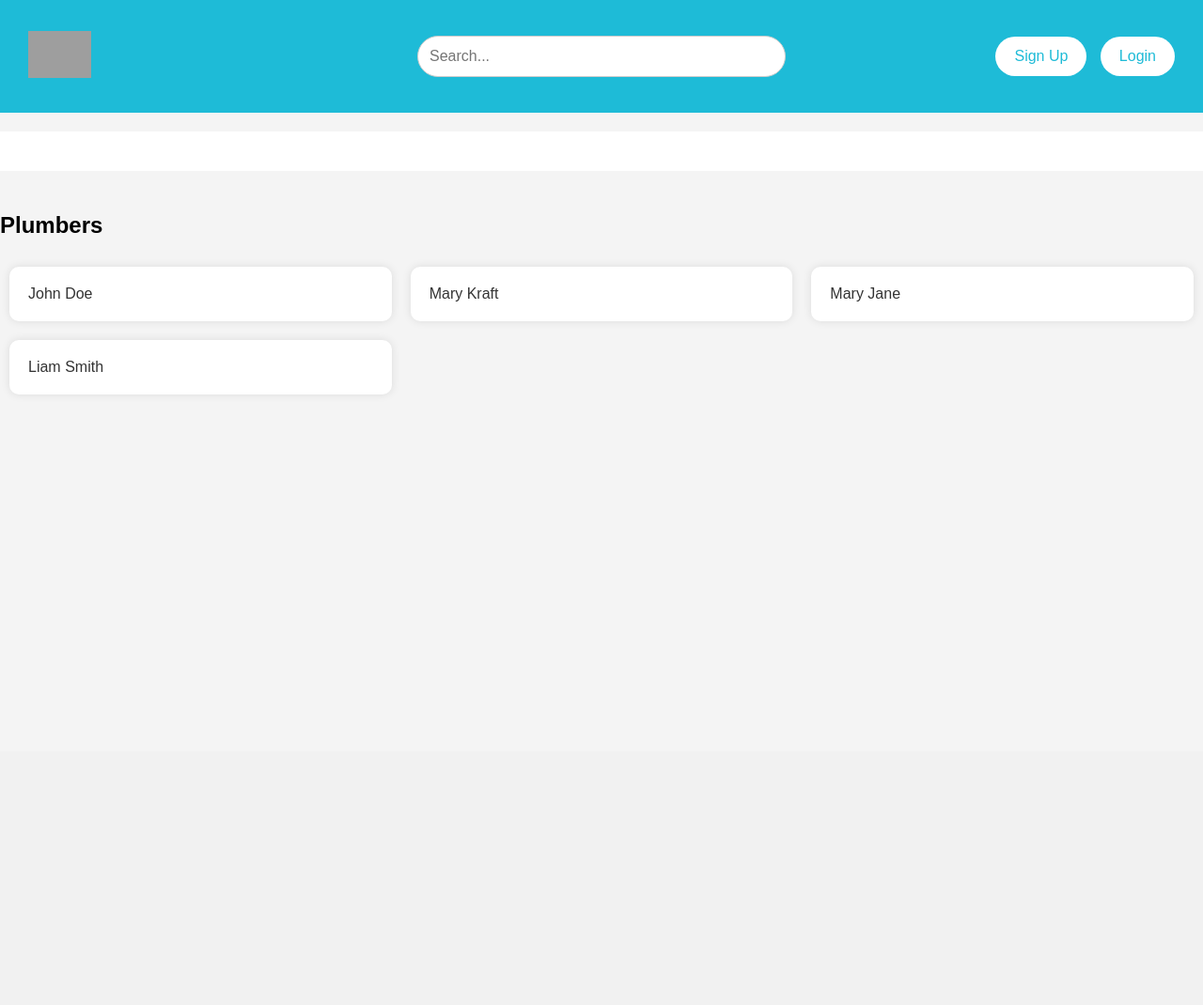
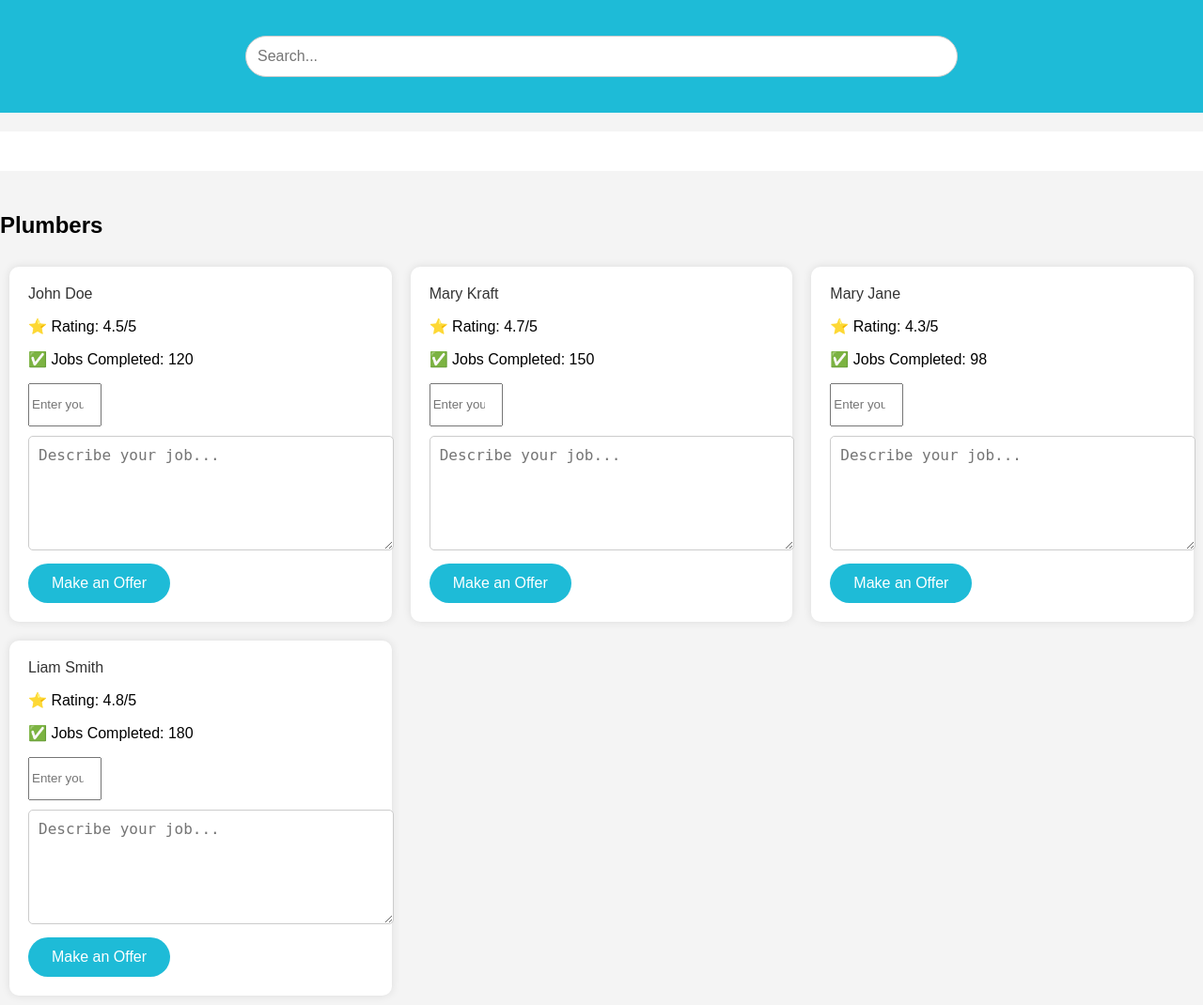
Before and after one commit to sph4919/Simplyhire, a PHP site: page /Demo/services/plumbing.html in a window 1280 px wide. Shown: the whole page at 94% size. Before the commit the page ends 420 px from the top, so only its background shows below. Run offline with PHP 8.4, Linux system fonts and the light colour scheme; grey boxes are pictures that could not be loaded.

Commit message:
nirjar final push

```diff
--- a/Demo/serviceSide/serviceLogin.html
+++ b/Demo/serviceSide/serviceLogin.html
@@ -8,7 +8,6 @@
 
     <script src="servicejs/eventhandler.js"></script>
     <style>
-
         * {
             margin: 0;
             padding: 0;
@@ -41,6 +40,7 @@
                 opacity: 0;
                 transform: translateY(-20px);
             }
+
             to {
                 opacity: 1;
                 transform: translateY(0);
@@ -128,11 +128,11 @@
 <body>
     <div class="container">
 
-        <div class="signup">
+        <!-- <div class="signup">
             <div class="signup-btn">
                 <a href="servSignup.html">Sign Up</a>
             </div>
-        </div>
+        </div> -->
 
 
         <div class="user-login">
--- a/Demo/services/outdoorcare.html
+++ b/Demo/services/outdoorcare.html
@@ -17,10 +17,10 @@
         <div class="nav-middle">
             <input type="text" placeholder="Search..." class="search-bar">
         </div>
-        <div class="nav-right">
+        <!-- <div class="nav-right">
             <a href="../u_log.html"><button onclick="location.href='login.html'">Sign Up</button></a>
             <a href="../u_sign.html"><button onclick="location.href='../u_log.html'">Login</button></a>
-        </div>
+        </div> -->
     </nav>
     <marquee class="marquee">🚀 Welcome to our platform! Find services easily and connect with professionals. 🚀
     </marquee>
--- a/Demo/services/plumbing.html
+++ b/Demo/services/plumbing.html
@@ -11,36 +11,59 @@
 <body>
     <!-- Navigation Bar -->
     <nav>
-        <div class="nav-left">
+        <!-- <div class="nav-left">
             <img src="images/logo.png" alt="Logo" class="logo">
-        </div>
+        </div> -->
         <div class="nav-middle">
             <input type="text" placeholder="Search..." class="search-bar">
         </div>
-        <div class="nav-right">
-            <a href="../u_log.html"><button onclick="location.href='login.html'">Sign Up</button></a>
-            <a href="../u_sign.html"><button onclick="location.href='../u_log.html'">Login</button></a>
-        </div>
+        <!-- <div class="nav-right">
+            <a href="../u_log.html"><button>Sign Up</button></a>
+            <a href="../u_sign.html"><button>Login</button></a>
+        </div> -->
     </nav>
-    <marquee class="marquee">🚀 Welcome to our platform! Find services easily and connect with professionals. 🚀
-    </marquee>
+    <marquee class="marquee">🚀 Welcome to our platform! Find services easily and connect with professionals. 🚀</marquee>
 
     <div class="plumbing-main">
         <div class="plumber-header">
             <h2>Plumbers</h2>
         </div>
         <div class="service-list">
-            <div>
+
+            <div class="service-provider">
                 <a href="#">John Doe</a>
+                <p>⭐ Rating: 4.5/5</p>
+                <p>✅ Jobs Completed: 120</p>
+                <input type="number" id="offer-rate"placeholder="Enter your offer">
+                <textarea placeholder="Describe your job..."></textarea>
+                <button class="offer-btn">Make an Offer</button>
             </div>
-            <div>
+
+            <div class="service-provider">
                 <a href="#">Mary Kraft</a>
+                <p>⭐ Rating: 4.7/5</p>
+                <p>✅ Jobs Completed: 150</p>
+                <input type="number" id="offer-rate"placeholder="Enter your offer">
+                <textarea placeholder="Describe your job..."></textarea>
+                <button class="offer-btn">Make an Offer</button>
             </div>
-            <div>
+
+            <div class="service-provider">
                 <a href="#">Mary Jane</a>
+                <p>⭐ Rating: 4.3/5</p>
+                <p>✅ Jobs Completed: 98</p>
+                <input type="number" id="offer-rate"placeholder="Enter your offer">
+                <textarea placeholder="Describe your job..."></textarea>
+                <button class="offer-btn">Make an Offer</button>
             </div>
-            <div>
+
+            <div class="service-provider">
                 <a href="#">Liam Smith</a>
+                <p>⭐ Rating: 4.8/5</p>
+                <p>✅ Jobs Completed: 180</p>
+                <input type="number" id="offer-rate"placeholder="Enter your offer">
+                <textarea placeholder="Describe your job..."></textarea>
+                <button class="offer-btn">Make an Offer</button>
             </div>
         </div>
     </div>
--- a/Demo/styles_m.css
+++ b/Demo/styles_m.css
@@ -107,7 +107,20 @@ nav {
     border-radius: 50px; /* Capsule shape */
     transition: 0.3s;
 }
-
+.service-provider textarea {
+    width: 100%;
+    height: 100px;
+    padding: 10px;
+    margin: 10px 0;
+    border: 1px solid #ccc;
+    border-radius: 5px;
+    font-size: 16px;
+}
 .service-list button:hover {
     background-color: #17a2b8;
 }
+
+#offer-rate{
+    width: 70px;
+    height: 40px;
+}
```
Also changed, not shown: Demo/serviceSide/dashboard.html (+7 -3 lines), Demo/u_main.html (+4 -4 lines).
